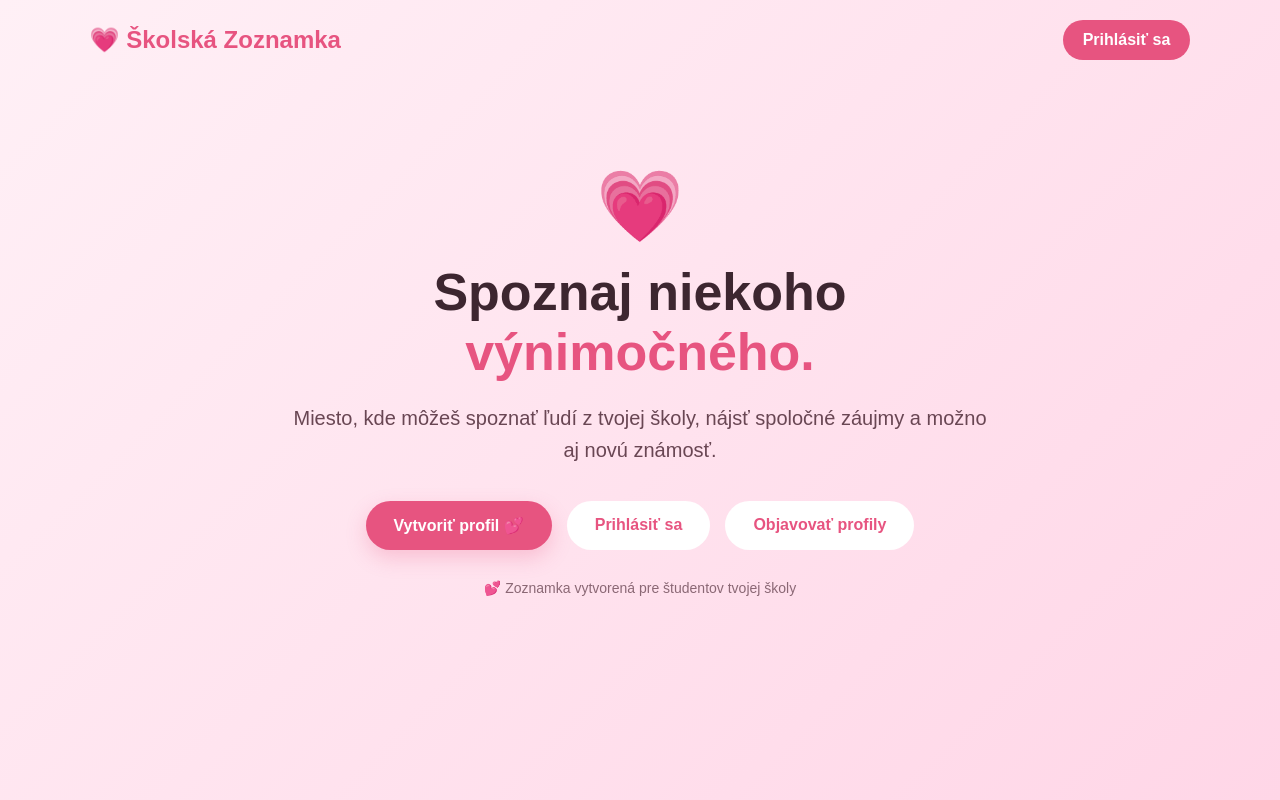
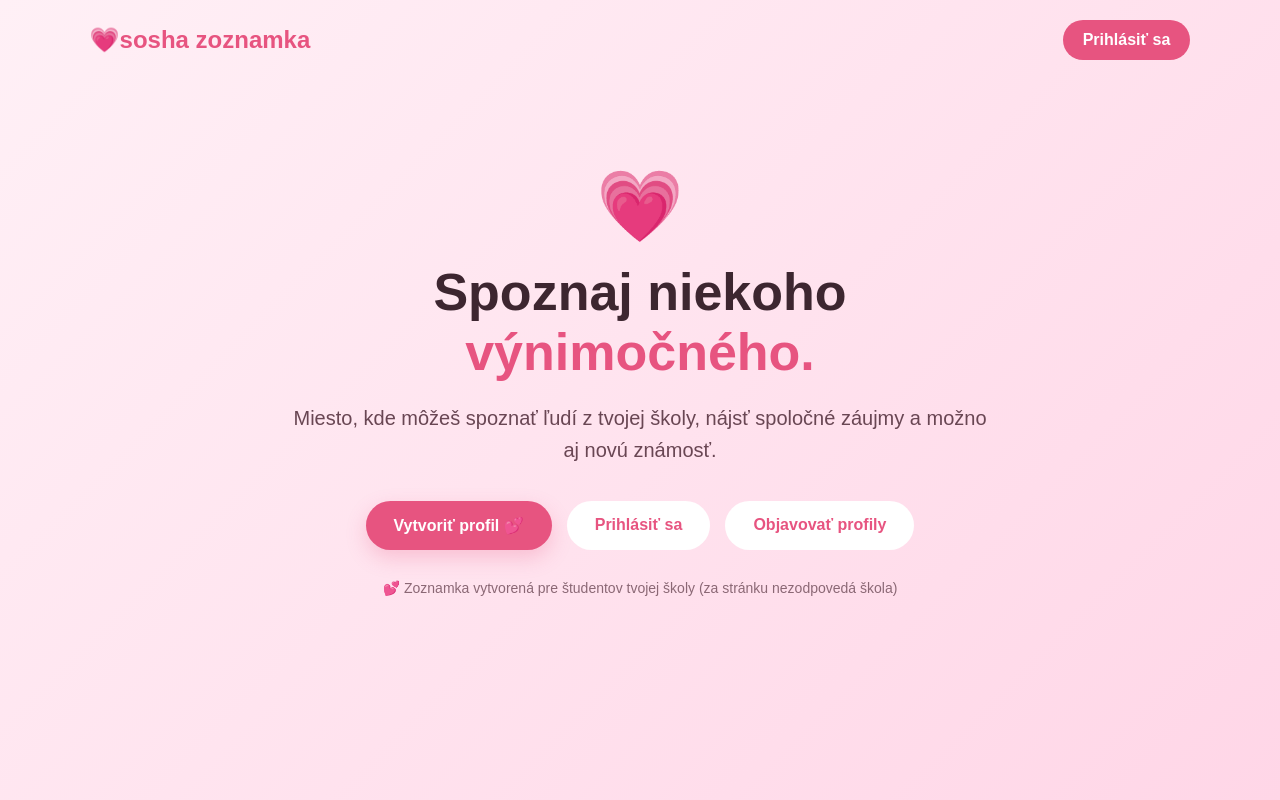
Before and after one commit to DenisSVK/skolska-zoznamka, a plain HTML site: page index.html in a window 1280 px wide. Drawn offline with Linux system fonts and the light colour scheme.

Commit message:
Update index.html

```diff
--- a/index.html
+++ b/index.html
@@ -3,7 +3,7 @@
 <head>
     <meta charset="UTF-8">
     <meta name="viewport" content="width=device-width, initial-scale=1.0">
-    <title>Školská Zoznamka 💗</title>
+    <title>SOŠ Handlová zoznamka 💗</title>
 
     <style>
         * {
@@ -122,7 +122,7 @@
 <body>
 
     <nav>
-        <div class="logo">💗 Školská Zoznamka</div>
+        <div class="logo">💗sosha zoznamka</div>
 
         <a href="login.html" class="nav-button">
             Prihlásiť sa
@@ -161,7 +161,7 @@
             </div>
 
             <p class="note">
-                💕 Zoznamka vytvorená pre študentov tvojej školy
+                💕 Zoznamka vytvorená pre študentov tvojej školy (za stránku nezodpovedá škola)
             </p>
 
         </div>
```
